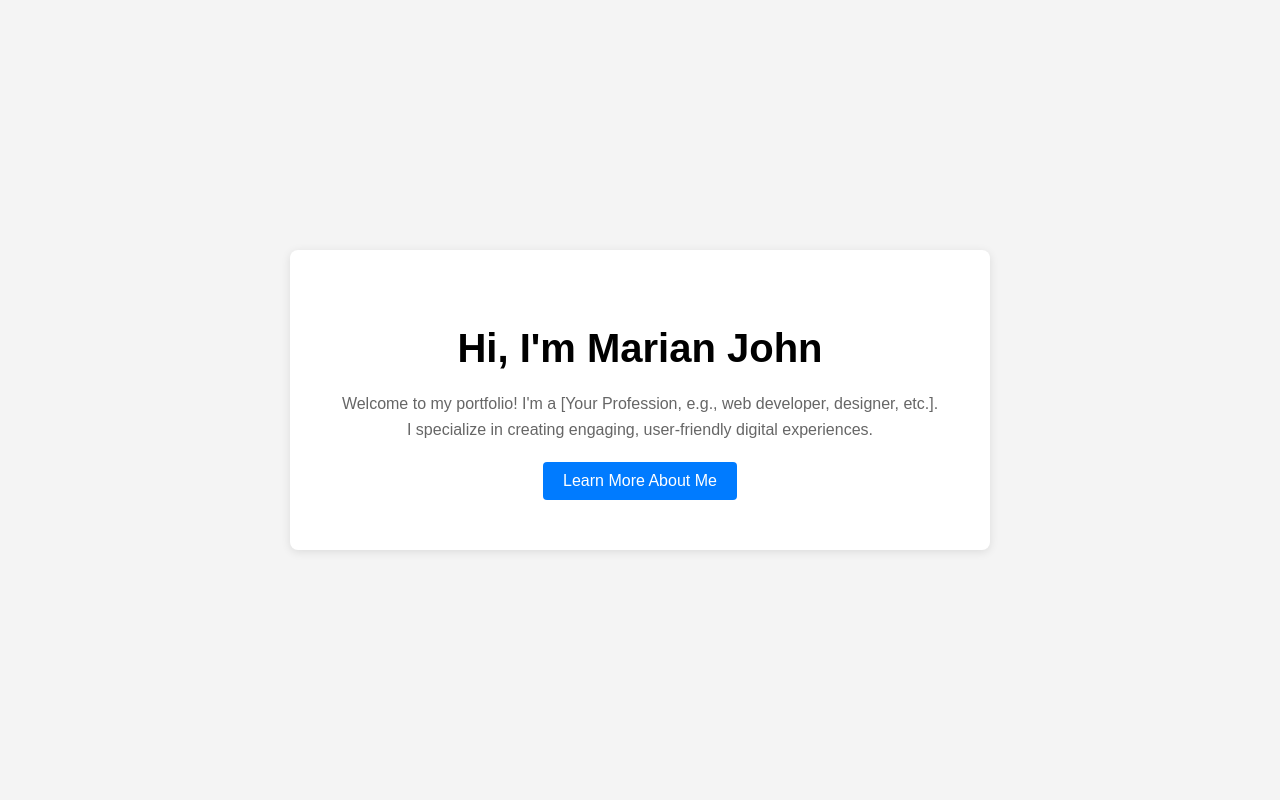
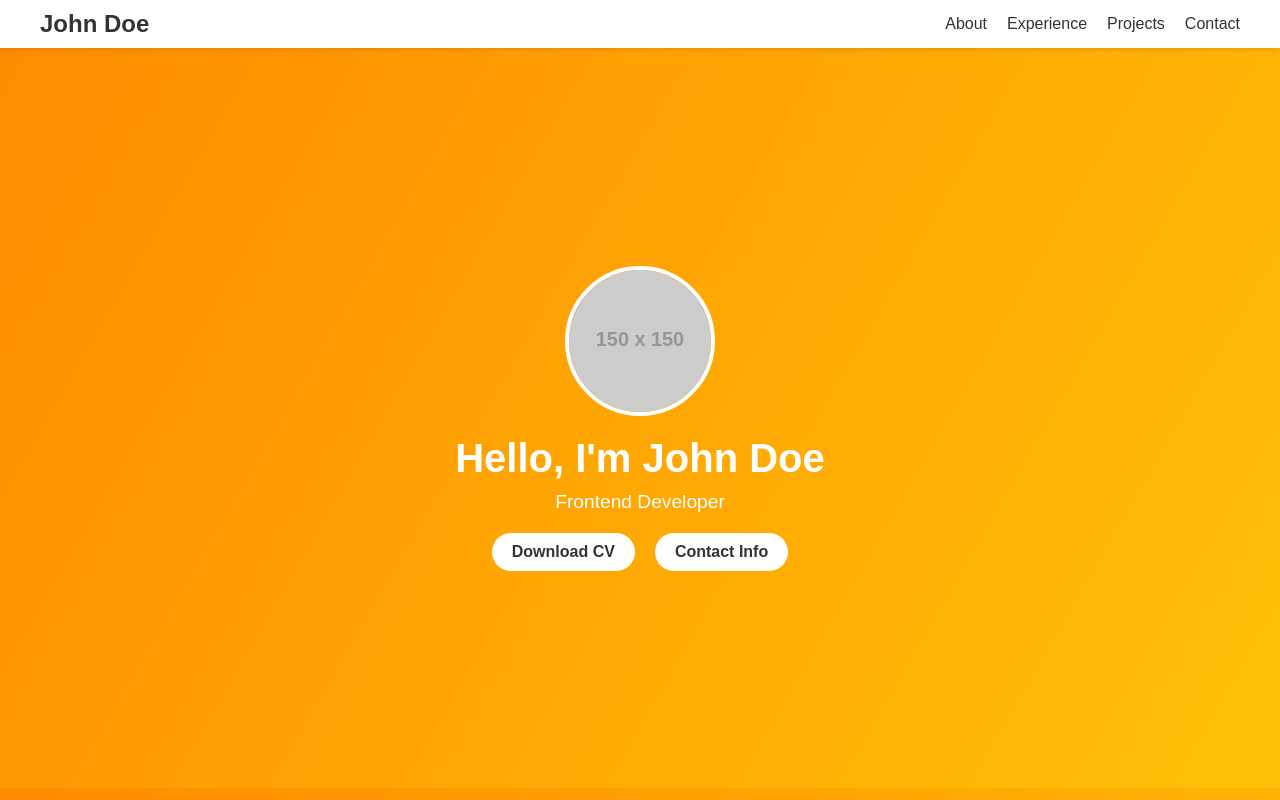
Before and after one commit to marianjosephjeffrey/marianjohn.io, a plain HTML site: page index.html in a window 1280 px wide. Drawn offline with Linux system fonts and the light colour scheme; placeholder pictures from the web are drawn by us.

Commit message:
more practical

```diff
--- a/index.html
+++ b/index.html
@@ -2,64 +2,197 @@
 <html lang="en">
 <head>
   <meta charset="UTF-8" />
-  <meta name="viewport" content="width=device-width, initial-scale=1.0" />
-  <title>My Portfolio - Introduction</title>
+  <meta name="viewport" content="width=device-width, initial-scale=1.0"/>
+  <title>John Doe | Frontend Developer</title>
   <style>
-    /* Basic reset and styling */
-    body {
+    /* ========== Reset some default styles ========== */
+    * {
       margin: 0;
       padding: 0;
+      box-sizing: border-box;
+    }
+
+    body {
       font-family: Arial, sans-serif;
-      background: #f4f4f4;
+      /* Background gradient similar to your reference */
+      background: linear-gradient(120deg, #ff8b00, #ffc107);
+      color: #333;
+    }
+
+    /* ========== Header & Navigation ========== */
+    header {
+      background-color: #fff;
+      padding: 10px 20px;
+      box-shadow: 0 2px 5px rgba(0,0,0,0.1);
+    }
+
+    nav {
+      display: flex;
+      justify-content: space-between;
+      align-items: center;
+      max-width: 1200px;
+      margin: 0 auto;
+    }
+
+    .logo {
+      font-size: 1.5rem;
+      font-weight: bold;
+      color: #333;
+    }
+
+    .nav-links {
+      list-style: none;
+      display: flex;
+      gap: 20px;
+    }
+
+    .nav-links li {
+      display: inline-block;
+    }
+
+    .nav-links a {
+      text-decoration: none;
+      color: #333;
+      font-weight: 500;
+      transition: color 0.3s ease;
+    }
+
+    .nav-links a:hover {
+      color: #ff8b00;
+    }
+
+    /* ========== Hero Section ========== */
+    .hero {
       display: flex;
       align-items: center;
       justify-content: center;
-      min-height: 100vh;
+      min-height: calc(100vh - 60px); /* fill screen minus header */
+      text-align: center;
+      color: #fff;
+      padding: 40px 20px;
     }
 
-    .container {
-      background: #fff;
-      padding: 50px;
-      border-radius: 8px;
-      box-shadow: 0 2px 10px rgba(0, 0, 0, 0.1);
-      text-align: center;
+    .hero-content {
       max-width: 600px;
-      margin: 20px;
+    }
+
+    .profile-pic {
+      width: 150px;
+      height: 150px;
+      margin: 0 auto 20px;
+      border-radius: 50%;
+      overflow: hidden;
+      border: 4px solid #fff;
+    }
+
+    .profile-pic img {
+      width: 100%;
+      height: auto;
+      display: block;
     }
 
     h1 {
-      margin-bottom: 20px;
       font-size: 2.5rem;
+      margin-bottom: 10px;
+    }
+
+    h1 span {
+      color: #fff; /* Emphasize the name in white */
     }
 
     p {
-      color: #666;
-      line-height: 1.6;
+      font-size: 1.2rem;
       margin-bottom: 20px;
     }
 
+    .buttons {
+      display: flex;
+      justify-content: center;
+      gap: 20px;
+    }
+
     .btn {
-      display: inline-block;
+      background-color: #fff;
+      color: #333;
       padding: 10px 20px;
-      background: #007BFF;
-      color: #fff;
       text-decoration: none;
-      border-radius: 4px;
-      transition: background 0.3s ease;
+      border-radius: 30px;
+      font-weight: bold;
+      transition: background-color 0.3s ease;
     }
 
     .btn:hover {
-      background: #0056b3;
+      background-color: #f4f4f4;
+    }
+
+    /* ========== Responsive Design ========== */
+    @media (max-width: 768px) {
+      .nav-links {
+        display: none; /* Hide nav links on smaller screens for simplicity */
+      }
+
+      header {
+        display: flex;
+        justify-content: space-between;
+        align-items: center;
+      }
+      /*
+         You could add a hamburger menu icon here if you want
+         to toggle the nav-links on mobile.
+      */
     }
   </style>
 </head>
 <body>
-  <div class="container">
-    <h1>Hi, I'm Marian John</h1>
-    <p>
-      Welcome to my portfolio! I'm a [Your Profession, e.g., web developer, designer, etc.]. I specialize in creating engaging, user-friendly digital experiences.
-    </p>
-    <a href="#about" class="btn">Learn More About Me</a>
-  </div>
+  <!-- ========== Header & Navigation ========== -->
+  <header>
+    <nav>
+      <div class="logo">John Doe</div>
+      <ul class="nav-links">
+        <li><a href="#about">About</a></li>
+        <li><a href="#experience">Experience</a></li>
+        <li><a href="#projects">Projects</a></li>
+        <li><a href="#contact">Contact</a></li>
+      </ul>
+    </nav>
+  </header>
+
+  <!-- ========== Hero Section ========== -->
+  <section class="hero">
+    <div class="hero-content">
+      <div class="profile-pic">
+        <!-- Replace with your own profile image URL -->
+        <img
+          src="https://via.placeholder.com/150"
+          alt="John Doe Profile Picture"
+        />
+      </div>
+      <h1>Hello, I'm <span>John Doe</span></h1>
+      <p>Frontend Developer</p>
+      <div class="buttons">
+        <a href="#" class="btn">Download CV</a>
+        <a href="#" class="btn">Contact Info</a>
+      </div>
+    </div>
+  </section>
+
+  <!-- ========== Optional Additional Sections ========== -->
+  <!--
+    You can create more sections (About, Experience, Projects, Contact)
+    by adding <section> tags below. Example:
+
+    <section id="about">
+      <h2>About Me</h2>
+      <p>Brief bio or introduction...</p>
+    </section>
+
+    <section id="experience">
+      <h2>Experience</h2>
+      <p>Details about your past jobs or notable projects...</p>
+    </section>
+
+    ... and so on.
+  -->
+
 </body>
 </html>
```
